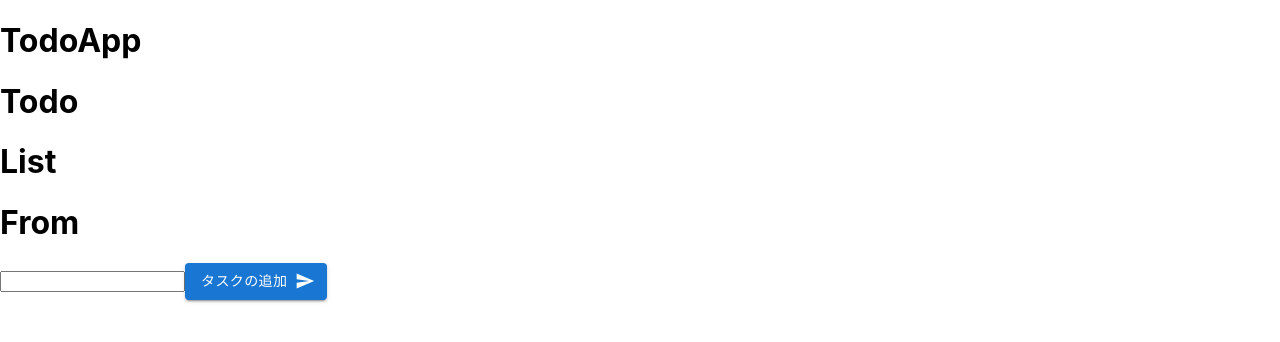
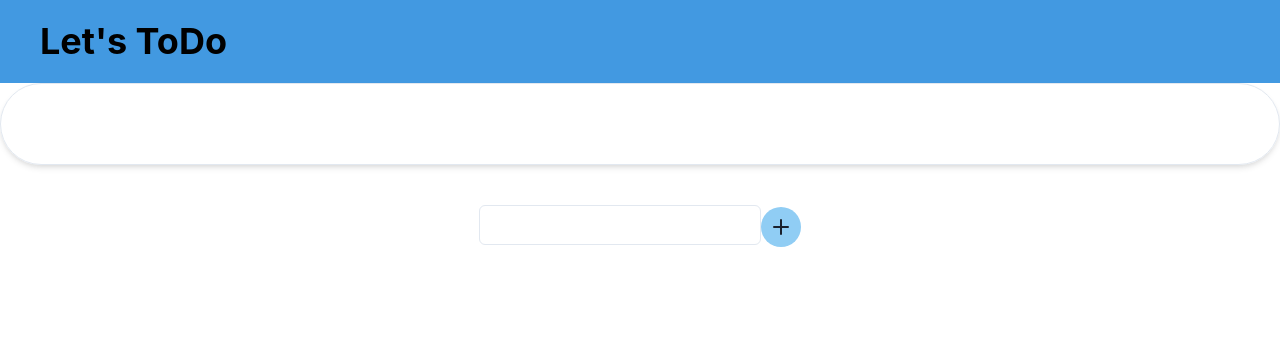
Before and after one commit to Shunsuke-Torus/webTodo, a React (Create React App) app: page / in a window 1280 px wide. Shown: the top 342 px of the page. Built offline with nearby package versions, Linux system fonts and the light colour scheme.

Commit message:
Add:useReducer,useContext,chakraUi

```diff
--- a/package.json
+++ b/package.json
@@ -3,15 +3,17 @@
   "version": "0.1.0",
   "private": true,
   "dependencies": {
+    "@chakra-ui/icons": "^2.0.11",
+    "@chakra-ui/react": "^2.3.7",
     "@emotion/react": "^11.10.5",
     "@emotion/styled": "^11.10.5",
-    "@mui/icons-material": "^5.10.9",
-    "@mui/material": "^5.10.12",
     "@testing-library/jest-dom": "^5.16.5",
     "@testing-library/react": "^13.4.0",
     "@testing-library/user-event": "^13.5.0",
+    "framer-motion": "^7.6.5",
     "react": "^18.2.0",
     "react-dom": "^18.2.0",
+    "react-icons": "^4.6.0",
     "react-scripts": "5.0.1",
     "web-vitals": "^2.1.4"
   },
--- a/src/App.js
+++ b/src/App.js
@@ -1,13 +1,14 @@
 import './App.css';
+import {ChakraProvider} from "@chakra-ui/react"
 import Todo from './components/Todo';
 
 function App() {
 
 
   return (
-    <div>
+    <ChakraProvider>
       <Todo />
-    </div>
+    </ChakraProvider>
   );
 }
 
--- a/src/components/Form.js
+++ b/src/components/Form.js
@@ -1,29 +1,38 @@
 import React from 'react'
 import { useState } from 'react'
-import Button from '@mui/material/Button';
-import SendIcon from '@mui/icons-material/Send';
+import {useDispatchTodos } from '../contexts/TodoContext';
+import {Input,Center,IconButton} from "@chakra-ui/react"
+import {AddIcon} from "@chakra-ui/icons"
+//追加画面
+const Form = () => {
+  const dispatch = useDispatchTodos()
 
-//追加画面
-const Form = ({createTodo}) => {
   const [inputVal, setInputVal] = useState("")
 
   const addTodo = (e) =>{
     e.preventDefault()
-    const todo = {
+    const newTodo = {
       id: Math.floor(Math.random()*1e5) ,
       content: inputVal
     }
-    createTodo(todo)
+    dispatch(
+      {
+        type: "todo/add",
+        todo: newTodo
+      }
+    )
     setInputVal("")
   }
 
   return (
     <div>
-      <h1>From</h1>
-      <form onSubmit ={addTodo}>
-        <input type="text" value={inputVal} onChange={(e)=>{setInputVal(e.target.value)}} />
-        <Button variant="contained" endIcon={<SendIcon />} onClick={addTodo}>タスクの追加</Button>
-      </form>
+      <Center py="10" >
+        <form onSubmit ={addTodo}>
+          <Input width='auto' type="text" value={inputVal} onChange={(e)=>{setInputVal(e.target.value)}} />
+          <IconButton isRound="true" bg="blue.200" icon={<AddIcon/>} onClick={addTodo}>タスクの追加</IconButton>
+        </form>
+      </Center>
+
     </div>
   )
 }
--- /dev/null
+++ b/src/components/Heder.js
@@ -0,0 +1,17 @@
+import React from 'react'
+import { Box,Flex,Stack,Heading} from '@chakra-ui/react'
+const Heder = () => {
+  return (
+    <Box px="10" py="5" bg="blue.400" color='black' >
+      <Flex>
+        <Stack>
+        <Heading>
+          Let's ToDo
+        </Heading>
+        </Stack>
+      </Flex>
+    </Box>
+  )
+}
+
+export default Heder
--- a/src/components/Item.js
+++ b/src/components/Item.js
@@ -1,8 +1,13 @@
 import React from 'react'
-import CheckBoxIcon from '@mui/icons-material/CheckBox';
 import { useState } from 'react';
+import {HStack,IconButton} from "@chakra-ui/react"
+import {CheckIcon} from "@chakra-ui/icons"
 
-const Item = ({todo,deleteTodo,updateTodo}) => {
+import {useDispatchTodos } from '../contexts/TodoContext';
+
+const Item = ({todo}) => {
+  const dispatch = useDispatchTodos()
+
   const [changeValue, setChangeValue] = useState(todo.content)
 
   const changeContent = (e) =>{
@@ -11,7 +16,12 @@ const Item = ({todo,deleteTodo,updateTodo}) => {
 
   const toggleEditMode = () =>{
     const newTodo = {...todo,flag: !todo.flag}
-    updateTodo(newTodo)
+    dispatch(
+      {
+        type: "todo/update",
+        todo: newTodo
+      }
+    )
   }
 
   const confirmContent = (e) =>{
@@ -20,18 +30,30 @@ const Item = ({todo,deleteTodo,updateTodo}) => {
       flag: !todo.flag,
       content: changeValue
     }
-    updateTodo(newTodo)
+    dispatch(
+      {
+        type: "todo/update",
+        todo: newTodo
+      }
+    )
+  }
+
+  const deleteTodo = (todo) =>{
+    dispatch(
+    {
+      type: "todo/remove",
+      todo: todo
+    })
   }
 
   return (
-    <div key={todo.id}>
-      <CheckBoxIcon color='primary' onClick={()=>{deleteTodo(todo.id)}} >完了</CheckBoxIcon>
+    <HStack spacing="6" py="1" key={todo.id}>
+      <IconButton icon={<CheckIcon/>} bg="blue.100" isRound="true" onClick={()=>{deleteTodo(todo)}} >完了</IconButton>
       <form onSubmit={confirmContent} >
       {todo.flag ? (<input type="text" value={changeValue} onChange={(e)=>{changeContent(e)}} />)
         :(<span onDoubleClick={toggleEditMode} >{todo.content}</span>)}
       </form>
-
-    </div>
+    </HStack>
   )
 }
 
--- a/src/components/List.js
+++ b/src/components/List.js
@@ -1,22 +1,29 @@
 import React from 'react'
+import {VStack,StackDivider,Box} from "@chakra-ui/react"
 import Item from './Item';
+import { useTodos } from '../contexts/TodoContext';
 
-const List = ({todosList,removeTodo,updateTodo}) => {
-  const deleteTodo = (id) =>{
-    removeTodo(id)
-  }
+const List = () => {
+
+  const todosList = useTodos()
 
   return (
-    <div>
-      <h1>List</h1>
-      <div>
+    <VStack
+      divider={<StackDivider/>}
+      borderWidth ="1px"
+      borderRadius="50px"
+      p={10}
+      alignItems="start"
+      boxShadow='md'
+    >
+      <Box>
       {todosList.map(todo =>{
         return(
-          <Item todo={todo} deleteTodo={deleteTodo} key={todo.id} updateTodo={updateTodo} />
+          <Item todo={todo} key={todo.id} />
         )
       })}
-      </div>
-    </div>
+      </Box>
+    </VStack>
   )
 }
 
--- a/src/components/Todo.js
+++ b/src/components/Todo.js
@@ -1,53 +1,22 @@
-import { useState} from 'react'
 import React from 'react'
+import { Box } from "@chakra-ui/react"
 import List from './List'
 import Form from './Form'
+import { TodoProvider } from '../contexts/TodoContext'
+import Heder from './Heder'
 
 const Todo = () => {
-  const [todosList, setTodosList] = useState([])
-
-  const createTodo = (todos) =>{
-    setTodosList([...todosList,todos])
-  }
-
-  const removeTodo = (id) =>{
-    const newTodosList = todosList.filter(todo=>{
-      return todo.id !== id
-    })
-    setTodosList(newTodosList)
-  }
-
-  const updateTodo = (todos) =>{
-    const newTodo = todosList.map(_todo=>{
-      return _todo.id === todos.id ? {..._todo,...todos} :{..._todo}
-    })
-    setTodosList(newTodo)
-  }
-
-
   return (
     <div>
-      <h1>TodoApp</h1>
-      <h1>Todo</h1>
-      {/* <TodoContext.Provider todosList={todosList}>
-        <TodoDispatchContext>
-          <List removeTodo={removeTodo} />
-          <Form createTodo={createTodo} />
-        </TodoDispatchContext>
-      </TodoContext.Provider> */}
-      <List removeTodo={removeTodo} todosList ={todosList} updateTodo={updateTodo} />
-      <Form createTodo={createTodo} />
+      <Heder/>
+      <TodoProvider>
+        <List/>
+        <Form/>
+      </TodoProvider>
+    </div>
 
-    </div>
   )
 }
 
-// const useTodo = () =>{
-//   return useContext(TodoContext)
-// }
-// const useDispatchTodo = () =>{
-//   return useContext(TodoDispatchContext)
-// }
-// export {useTodo,useDispatchTodo}
 
 export default Todo
--- a/src/contexts/TodoContext.js
+++ b/src/contexts/TodoContext.js
@@ -1,9 +1,49 @@
-// import { useReducer,useContext } from "react"
+import { useContext,createContext,useReducer } from "react"
+
+const TodoContext = createContext()
+const TodoDispatchContext = createContext()
 
 
+const reducer = (state,action) =>{
 
-// const TodoContext = () => {
+  switch(action.type){
+    case "todo/add":
+      return [...state,action.todo]
 
-// }
+    case "todo/remove":
+      const newTodosList = state.filter(todo=>{
+        return todo.id !== action.todo.id
+      })
+      return newTodosList
 
-// export default TodoContext
+    case "todo/update":
+      const newTodo = state.map(_todo=>{
+        return _todo.id === action.todo.id ? {..._todo,...action.todo} :{..._todo}
+      })
+      return newTodo
+    default:
+      return state
+  }
+}
+
+const TodoProvider = ({children}) =>{
+  const [todosList, dispatch] = useReducer(reducer,[])
+  return (
+    <TodoContext.Provider value={todosList} >
+      <TodoDispatchContext.Provider value={dispatch} >
+        {children}
+      </TodoDispatchContext.Provider>
+    </TodoContext.Provider>
+  )
+}
+
+
+const useTodos = ()=>{
+  return useContext(TodoContext)
+}
+const useDispatchTodos = () =>{
+  return useContext(TodoDispatchContext)
+}
+
+
+export {useTodos,useDispatchTodos,TodoProvider}
```
Also changed, not shown: 1 other file (tests, documents, lock files or other folders).
